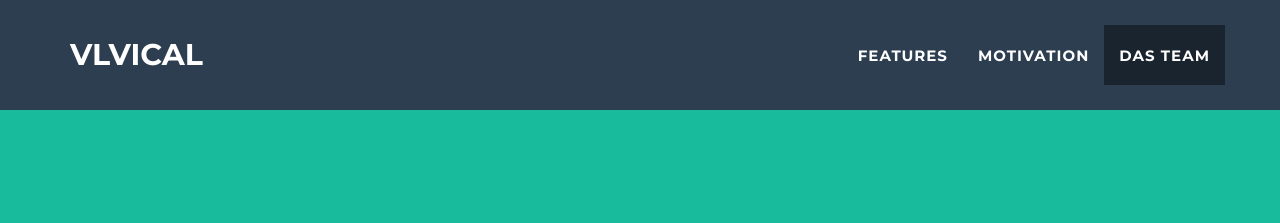
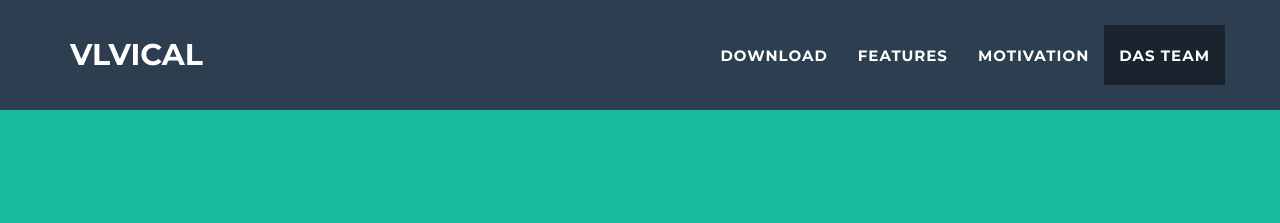
Before and after one commit to vlvical/vlvical.github.io, a Jekyll site: the page built from index.html, in a window 1280 px wide. Shown: the top 223 px of the page. Built offline with Jekyll 4.4.1, drawn with Linux system fonts in a browser that asks for light colours.

Commit message:
Navigationbar Download eingefügt

```diff
--- a/_includes/nav.html
+++ b/_includes/nav.html
@@ -19,6 +19,9 @@
                         <a href="#page-top"></a>
                     </li>
                     <li class="page-scroll">
+                        <a href="#features">Download</a>
+                    </li>
+                    <li class="page-scroll">
                         <a href="#features">Features</a>
                     </li>
                     <li class="page-scroll">
```
